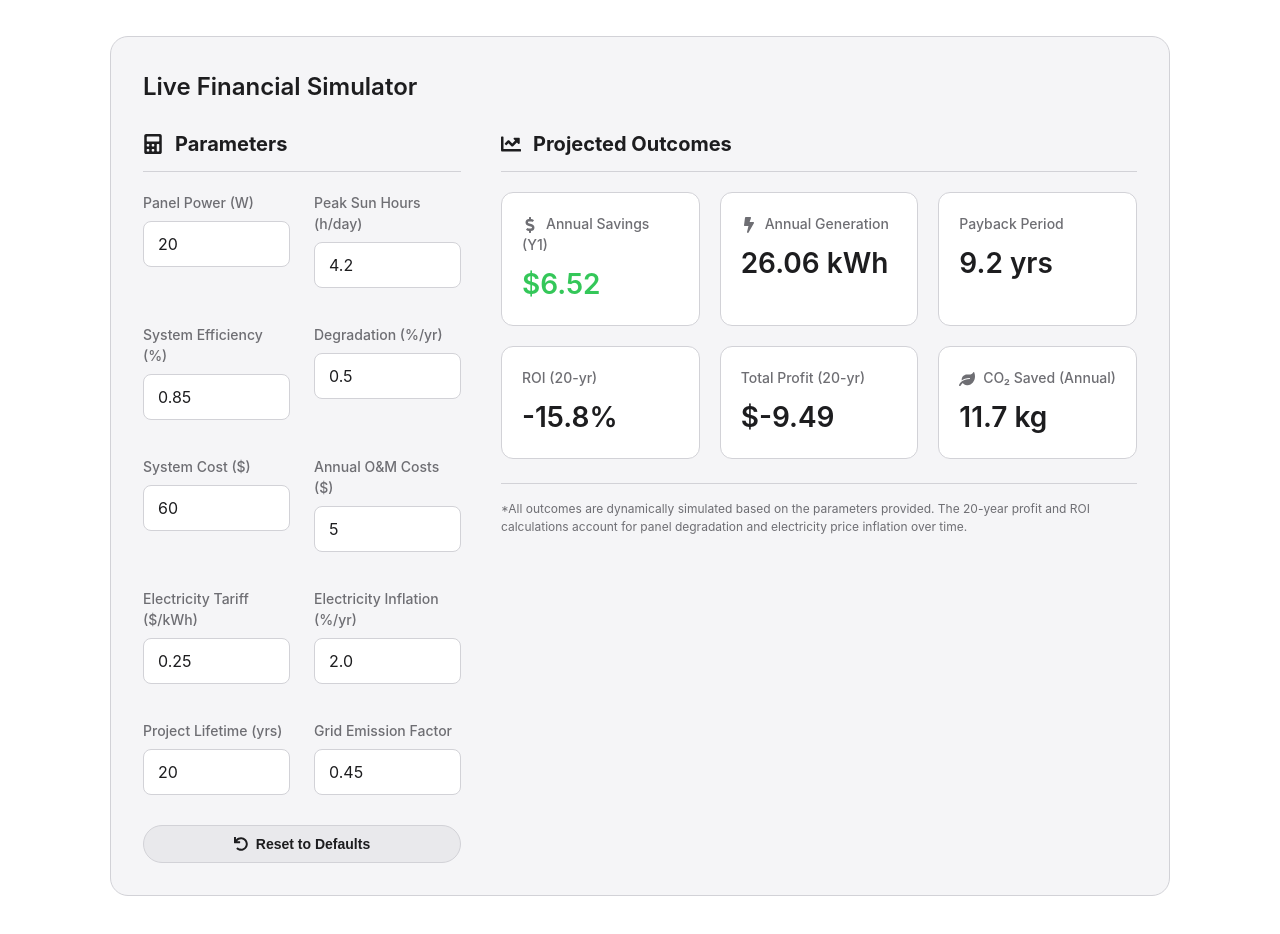
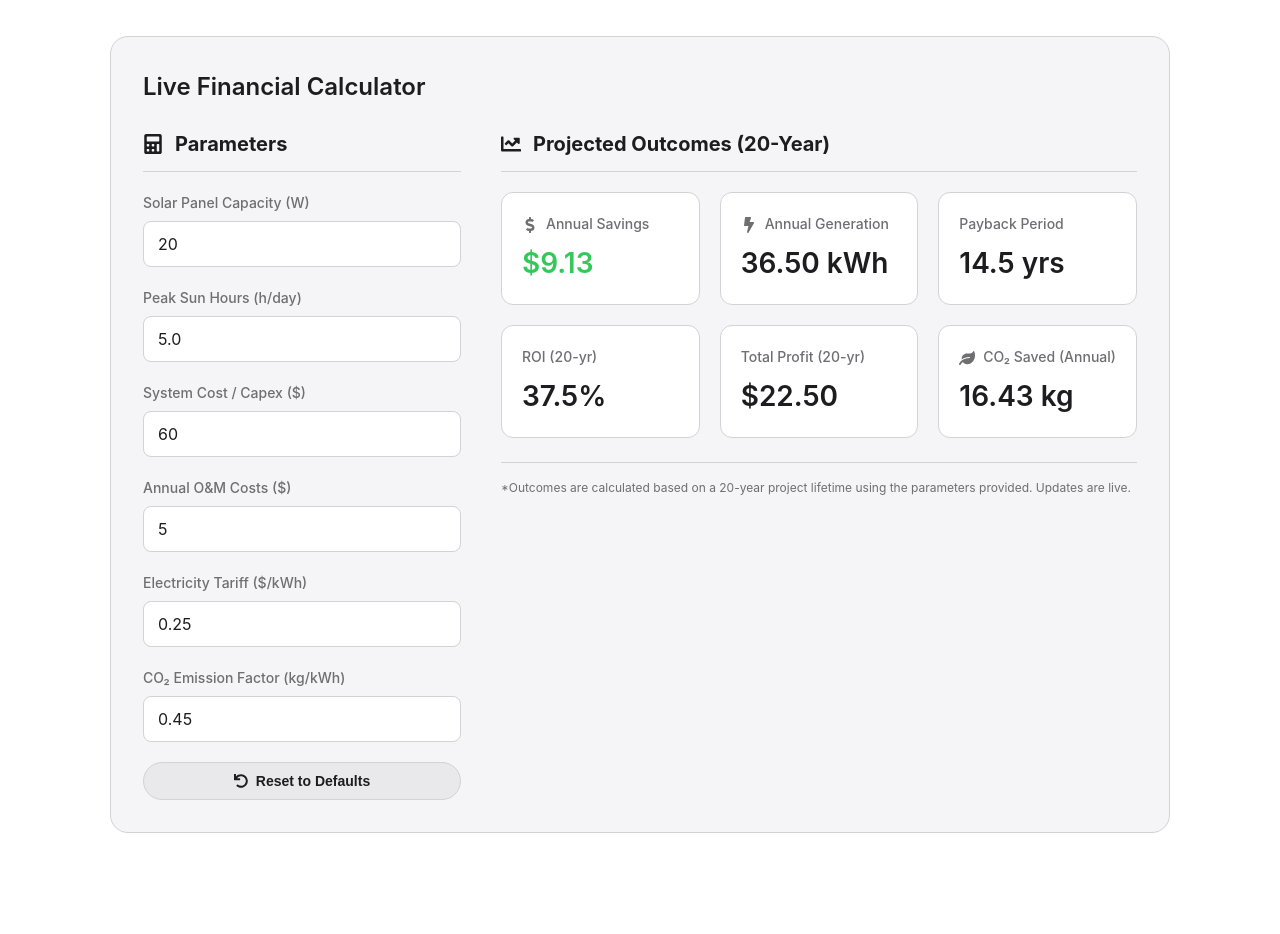
Before and after one commit to sk1ban312/smart-solar-ecosystem, a Next.js app in the folder frontend-dashboard/: page /financial in a window 1280 px wide. Shown: the part 340-1274 px from the top of the page. After the commit the page ends 1213 px from the top, so only its background shows below. Built offline with nearby package versions, Linux system fonts and the light colour scheme.

Commit message:
Update financial.js

```diff
--- a/frontend-dashboard/src/pages/financial.js
+++ b/frontend-dashboard/src/pages/financial.js
@@ -9,18 +9,13 @@ const DEFAULTS = {
   tariff: '0.25',
   capex: '60',
   omCosts: '5',
-  peakSunHours: '4.2',
-  systemEfficiency: '0.85',
-  degradationRate: '0.5',
-  inflationRate: '2.0',
+  peakSunHours: '5.0', // Using your assumption of 5 peak sun hours
   projectLifetime: '20',
   co2Factor: '0.45',
 };
 
 export default function FinancialPage() {
-  // State for the calculator inputs, initialized with defaults
   const [inputs, setInputs] = useState(DEFAULTS);
-  // State for the calculated results
   const [results, setResults] = useState(null);
 
   const handleInputChange = (e) => {
@@ -36,55 +31,39 @@ export default function FinancialPage() {
     const capex = parseFloat(inputs.capex) || 0;
     const omCosts = parseFloat(inputs.omCosts) || 0;
     const peakSunHours = parseFloat(inputs.peakSunHours) || 0;
-    const systemEfficiency = parseFloat(inputs.systemEfficiency) || 0;
-    const degradationRate = (parseFloat(inputs.degradationRate) || 0) / 100;
-    const inflationRate = (parseFloat(inputs.inflationRate) || 0) / 100;
-    const projectLifetime = parseInt(inputs.projectLifetime, 10) || 0;
+    const projectLifetime = parseInt(inputs.projectLifetime, 10) || 20;
     const co2Factor = parseFloat(inputs.co2Factor) || 0;
 
-    // --- Core Calculations based on friend's formulas ---
+    // --- NEW, SIMPLIFIED CALCULATION LOGIC ---
 
-    // 1. Annual Energy Generation
-    const annualGenerationKwh = (panelCapacityW / 1000) * peakSunHours * 365 * systemEfficiency;
+    // 1. Annual Energy Generation (kWh)
+    const dailyGenerationWh = panelCapacityW * peakSunHours;
+    const annualGenerationKwh = (dailyGenerationWh * 365) / 1000;
 
-    // 2. Annual Savings (Year 1)
-    const annualSavingsY1 = annualGenerationKwh * tariff;
+    // 2. Annual Savings ($)
+    const annualSavings = annualGenerationKwh * tariff;
 
-    // 3. Simple Payback Period
-    const paybackPeriod = (capex > 0 && annualSavingsY1 > 0) ? capex / annualSavingsY1 : Infinity;
+    // 3. Payback Period (years)
+    const netAnnualSavings = annualSavings - omCosts;
+    const paybackPeriod = (capex > 0 && netAnnualSavings > 0) ? capex / netAnnualSavings : Infinity;
 
-    // 4. Advanced 20-Year Profit & Lifetime Profit Calculation
-    let cumulativeSavings = 0;
-    let totalProfit20y = 0;
-    for (let year = 1; year <= projectLifetime; year++) {
-        const degradedGeneration = annualGenerationKwh * Math.pow(1 - degradationRate, year - 1);
-        const inflatedTariff = tariff * Math.pow(1 + inflationRate, year - 1);
-        const yearlySavings = degradedGeneration * inflatedTariff;
-        cumulativeSavings += yearlySavings;
+    // 4. Total Profit (over project lifetime, e.g., 20 years)
+    const totalSavings = annualSavings * projectLifetime;
+    const totalCosts = capex + (omCosts * projectLifetime);
+    const totalProfit = totalSavings - totalCosts;
 
-        // Specifically capture the 20-year profit
-        if (year === 20) {
-            totalProfit20y = cumulativeSavings - capex - (omCosts * year);
-        }
-    }
-    // If lifetime is less than 20, use the final year's profit
-    if (projectLifetime < 20) {
-        totalProfit20y = cumulativeSavings - capex - (omCosts * projectLifetime);
-    }
+    // 5. ROI (Return on Investment)
+    const roi = capex > 0 ? (totalProfit / capex) * 100 : Infinity;
 
-
-    // 5. ROI (Return on Investment) over 20 years
-    const roi20Years = capex > 0 ? (totalProfit20y / capex) * 100 : Infinity;
-
-    // 6. Annual CO2 Saved
+    // 6. Annual CO2 Saved (kg)
     const annualCo2SavedKg = annualGenerationKwh * co2Factor;
 
     setResults({
       annualGenerationKwh,
-      annualSavings: annualSavingsY1,
+      annualSavings,
       paybackPeriod,
-      roi20Years,
-      totalProfit20y,
+      totalProfit,
+      roi,
       annualCo2SavedKg,
     });
 
@@ -93,42 +72,31 @@ export default function FinancialPage() {
   return (
     <Layout title="Financial Analytics">
       <div style={{ textAlign: 'center', paddingTop: '50px', paddingBottom: '70px' }}>
-        <h1 style={{ fontSize: '56px', fontWeight: 600 }}>Financial Analytics</h1>
+        <h1 style={{ fontSize: '56px', fontWeight: 600 }}>Financial Simulator</h1>
         <p style={{ color: 'var(--text-secondary)', fontSize: '24px', maxWidth: '680px', margin: '8px auto 0 auto' }}>
-          An interactive simulator for solar energy project viability based on key financial and physical parameters.
+          A simplified tool to project solar viability based on core inputs.
         </p>
       </div>
 
       <div className="card full-width-card">
-        <h2 style={{marginBottom: '24px'}}>Live Financial Simulator</h2>
+        <h2 style={{marginBottom: '24px'}}>Live Financial Calculator</h2>
         <div className="calculator-container">
             <div className="calculator-inputs">
                 <h3><FaCalculator style={{marginRight: '12px'}} />Parameters</h3>
-                <div className="form-grid">
-                    {/* Physical Inputs */}
+                <div className="form-grid-single-col"> {/* Using a simpler layout now */}
                     <div className="form-group">
-                        <label htmlFor="panelCapacity">Panel Power (W)</label>
+                        <label htmlFor="panelCapacity">Solar Panel Capacity (W)</label>
                         <input type="number" id="panelCapacity" name="panelCapacity" value={inputs.panelCapacity} onChange={handleInputChange} />
                     </div>
                     <div className="form-group">
                         <label htmlFor="peakSunHours">Peak Sun Hours (h/day)</label>
                         <input type="number" step="0.1" id="peakSunHours" name="peakSunHours" value={inputs.peakSunHours} onChange={handleInputChange} />
                     </div>
-                    <div className="form-group">
-                        <label htmlFor="systemEfficiency">System Efficiency (%)</label>
-                        <input type="number" step="0.01" id="systemEfficiency" name="systemEfficiency" value={inputs.systemEfficiency} onChange={handleInputChange} />
+                     <div className="form-group">
+                        <label htmlFor="capex">System Cost / Capex ($)</label>
+                        <input type="number" step="1" id="capex" name="capex" value={inputs.capex} onChange={handleInputChange} />
                     </div>
                     <div className="form-group">
-                        <label htmlFor="degradationRate">Degradation (%/yr)</label>
-                        <input type="number" step="0.1" id="degradationRate" name="degradationRate" value={inputs.degradationRate} onChange={handleInputChange} />
-                    </div>
-
-                    {/* Financial Inputs */}
-                    <div className="form-group">
-                        <label htmlFor="capex">System Cost ($)</label>
-                        <input type="number" step="1" id="capex" name="capex" value={inputs.capex} onChange={handleInputChange} />
-                    </div>
-                     <div className="form-group">
                         <label htmlFor="omCosts">Annual O&M Costs ($)</label>
                         <input type="number" step="1" id="omCosts" name="omCosts" value={inputs.omCosts} onChange={handleInputChange} />
                     </div>
@@ -136,18 +104,8 @@ export default function FinancialPage() {
                         <label htmlFor="tariff">Electricity Tariff ($/kWh)</label>
                         <input type="number" step="0.01" id="tariff" name="tariff" value={inputs.tariff} onChange={handleInputChange} />
                     </div>
-                    <div className="form-group">
-                        <label htmlFor="inflationRate">Electricity Inflation (%/yr)</label>
-                        <input type="number" step="0.1" id="inflationRate" name="inflationRate" value={inputs.inflationRate} onChange={handleInputChange} />
-                    </div>
-
-                    {/* Project & Environmental Inputs */}
-                    <div className="form-group">
-                        <label htmlFor="projectLifetime">Project Lifetime (yrs)</label>
-                        <input type="number" step="1" id="projectLifetime" name="projectLifetime" value={inputs.projectLifetime} onChange={handleInputChange} />
-                    </div>
-                    <div className="form-group">
-                        <label htmlFor="co2Factor">Grid Emission Factor</label>
+                     <div className="form-group">
+                        <label htmlFor="co2Factor">CO₂ Emission Factor (kg/kWh)</label>
                         <input type="number" step="0.01" id="co2Factor" name="co2Factor" value={inputs.co2Factor} onChange={handleInputChange} />
                     </div>
                 </div>
@@ -156,23 +114,21 @@ export default function FinancialPage() {
                 </button>
             </div>
             <div className="calculator-results">
-                <h3><FaChartLine style={{marginRight: '12px'}} />Projected Outcomes</h3>
+                <h3><FaChartLine style={{marginRight: '12px'}} />Projected Outcomes (20-Year)</h3>
                 {results ? (
                     <>
                         <div className="results-grid">
-                            <div className="result-item"><div className="label"><FaDollarSign className="icon-small" />Annual Savings (Y1)</div><div className="result-value color-green">${results.annualSavings.toFixed(2)}</div></div>
+                            <div className="result-item"><div className="label"><FaDollarSign className="icon-small" />Annual Savings</div><div className="result-value color-green">${results.annualSavings.toFixed(2)}</div></div>
                             <div className="result-item"><div className="label"><FaBolt className="icon-small" />Annual Generation</div><div className="result-value">{results.annualGenerationKwh.toFixed(2)} kWh</div></div>
                             <div className="result-item"><div className="label">Payback Period</div><div className="result-value">{isFinite(results.paybackPeriod) ? `${results.paybackPeriod.toFixed(1)} yrs` : 'N/A'}</div></div>
-                            <div className="result-item"><div className="label">ROI (20-yr)</div><div className="result-value">{isFinite(results.roi20Years) ? `${results.roi20Years.toFixed(1)}%` : 'N/A'}</div></div>
-                            <div className="result-item"><div className="label">Total Profit (20-yr)</div><div className="result-value">${results.totalProfit20y.toFixed(2)}</div></div>
-                            <div className="result-item"><div className="label"><FaLeaf className="icon-small" />CO₂ Saved (Annual)</div><div className="result-value">{results.annualCo2SavedKg.toFixed(1)} kg</div></div>
+                            <div className="result-item"><div className="label">ROI (20-yr)</div><div className="result-value">{isFinite(results.roi) ? `${results.roi.toFixed(1)}%` : 'N/A'}</div></div>
+                            <div className="result-item"><div className="label">Total Profit (20-yr)</div><div className="result-value">${results.totalProfit.toFixed(2)}</div></div>
+                            <div className="result-item"><div className="label"><FaLeaf className="icon-small" />CO₂ Saved (Annual)</div><div className="result-value">{results.annualCo2SavedKg.toFixed(2)} kg</div></div>
                         </div>
-                        <p className="footnote">*All outcomes are dynamically simulated based on the parameters provided. The 20-year profit and ROI calculations account for panel degradation and electricity price inflation over time.</p>
+                        <p className="footnote">*Outcomes are calculated based on a 20-year project lifetime using the parameters provided. Updates are live.</p>
                     </>
                 ) : (
-                    <div style={{color:'var(--text-secondary)', textAlign:'center', padding:'50px', display: 'flex', alignItems: 'center', justifyContent: 'center', height: '100%'}}>
-                        <span>Loading simulator...</span>
-                    </div>
+                     <div style={{color:'var(--text-secondary)', textAlign:'center', padding:'50px'}}>Loading...</div>
                 )}
             </div>
         </div>
```
